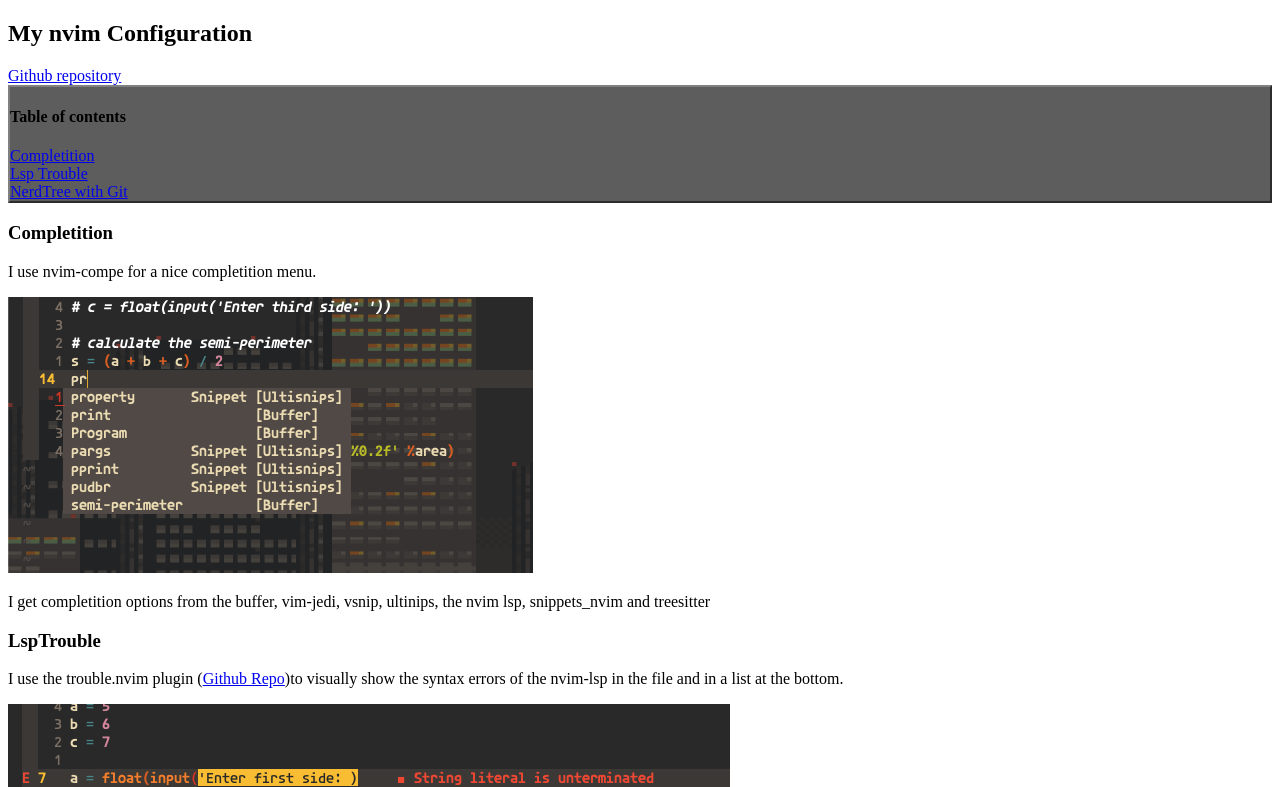
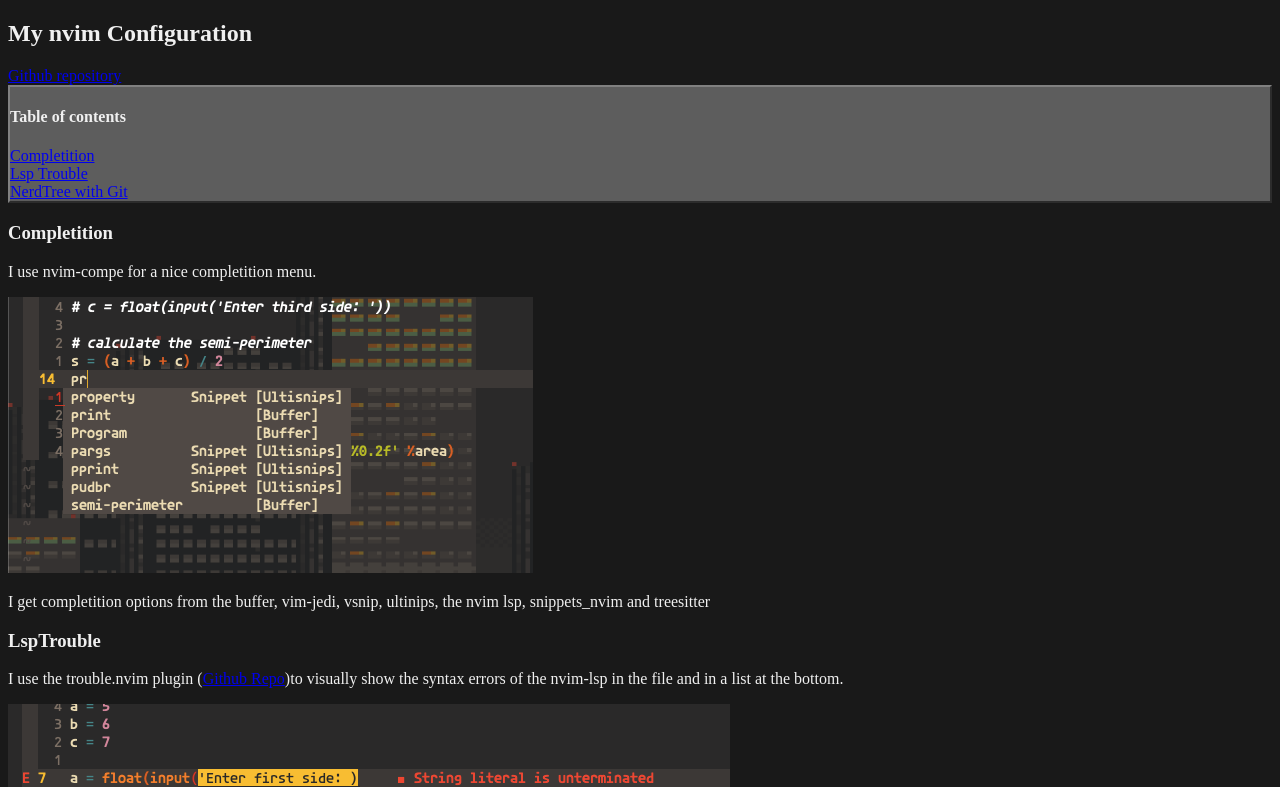
Before and after one commit to max397574/ignis-nvim, a plain HTML site: page root/index.html in a window 1280 px wide. Shown: the top 787 px of the page. Drawn offline with Linux system fonts and the light colour scheme.

Commit message:
changed bg and text color

```diff
--- a/root/styles.css
+++ b/root/styles.css
@@ -3,3 +3,7 @@
     background-color: rgb(93, 93, 93);
 
 }
+html, body {
+    background-color:rgb(25,25,25);
+    color:rgb(240,240,240);
+}
```
